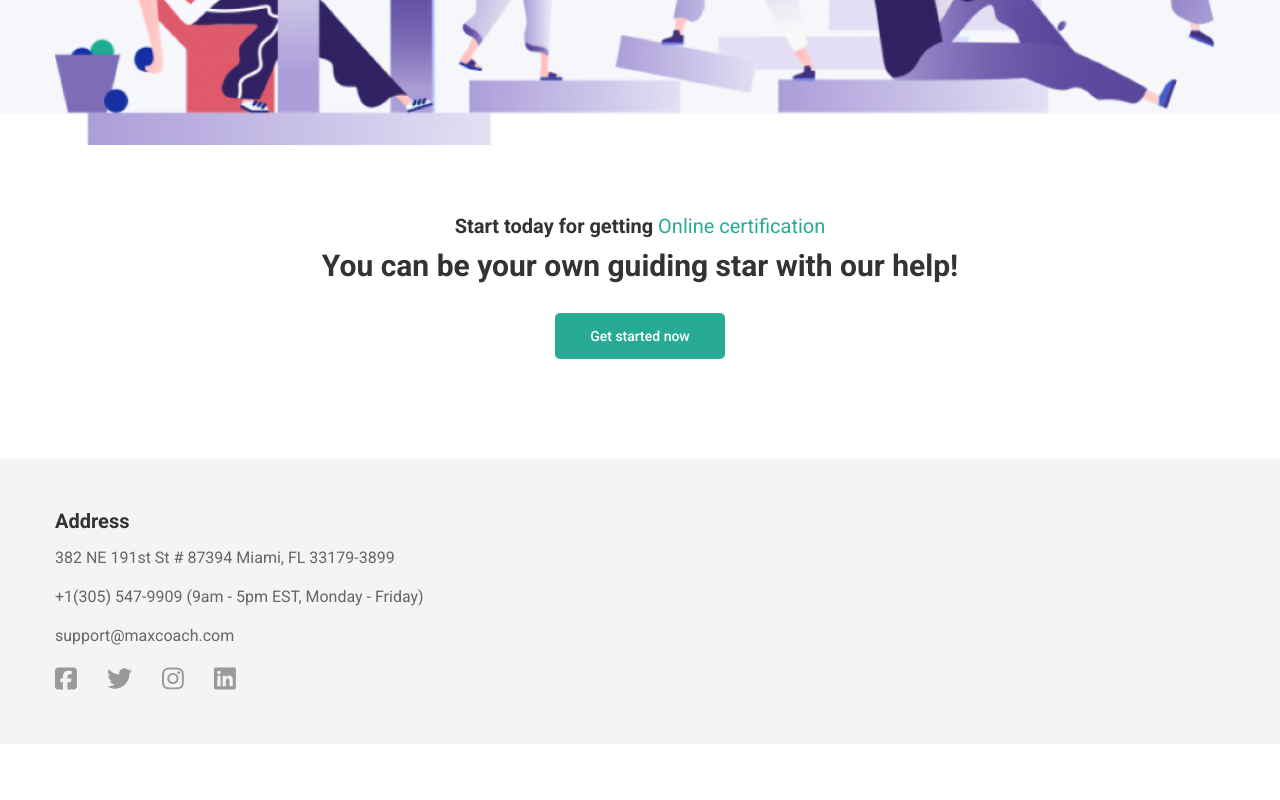
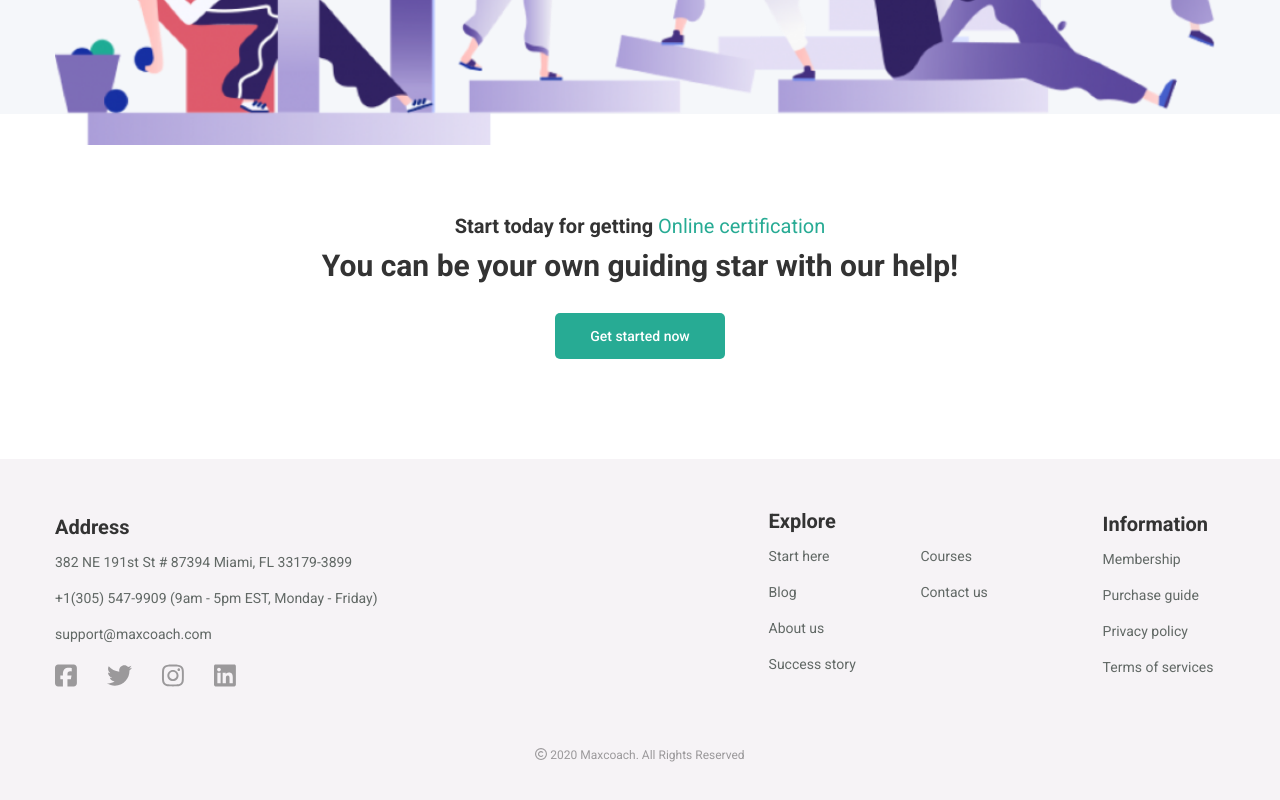
Before and after one commit to Pierfran992/proj-html-vuejs, a Vue app: page / in a window 1280 px wide. Shown: the part 5383-6183 px from the top of the page. Before the commit the page ends 6127 px from the top, so only its background shows below. Built offline with nearby package versions, Linux system fonts and the light colour scheme.

Commit message:
Completato lo sviluppo del componente AppFooter: - corretto il ciclo for righe 20-21: -stampato il menu explore con i dati presenti nello storejs.; -stampato il menu information con i dati presenti nello store.js; - inserito il copyright a fondo pagina;

```diff
--- a/src/components/AppFooter.vue
+++ b/src/components/AppFooter.vue
@@ -17,8 +17,8 @@ export default {
             <div class="ctn_contacts">
                 <!-- lista indirizzi -->
                 <h5>Address</h5>
-                <ul class="address" v-for="(elem, index) in store.address" :key="index">
-                    <li>
+                <ul class="address">
+                    <li v-for="(elem, index) in store.address" :key="index">
                         {{ elem }}
                     </li>
                 </ul>
@@ -34,8 +34,34 @@ export default {
 
             <!-- menu links -->
             <div class="ctn_menu_links">
+                <!-- menu explore -->
+                <div class="explore_list_slot">
+                    <h5>Explore</h5>
 
+                    <ul class="explore">
+                        <li v-for="(elem, index) in store.explore" :key="index">
+                            <a href="#">{{ elem }}</a>
+                        </li>
+                    </ul>
+                </div>
+
+                <!-- menu information -->
+                <div class="information_list_slot">
+                    <h5>Information</h5>
+
+                    <ul class="information">
+                        <li v-for="(elem, index) in store.information" :key="index">
+                            <a href="#">{{ elem }}</a>
+                        </li>
+                    </ul>
+                </div>
             </div>
+        </div>
+
+        <!-- Copyright -->
+        <div class="copyright">
+            <font-awesome-icon icon="fa-regular fa-copyright" />
+            <span> 2020 Maxcoach. All Rights Reserved</span>
         </div>
     </section>
 </template>
@@ -48,21 +74,32 @@ section {
     background-color: $sectionThirdColor;
     padding: 50px 0;
 
+}
+
+.container {
+    @include between();
+
     h5 {
         color: $fontPrimaryColor;
         font-size: 20px;
         margin-bottom: 15px;
     }
+
+    li {
+        color: $fontThirdCOlor;
+        font-size: 14px;
+        list-style: none;
+        margin-bottom: 20px;
+
+        a {
+            color: $fontThirdCOlor;
+            text-decoration: none;
+        }
+    }
 }
 
 .ctn_contacts {
     width: 50%;
-
-    li {
-        color: $fontThirdCOlor;
-        list-style: none;
-        margin-bottom: 20px;
-    }
 
     .ctn_social_icon {
         color: $fivecolor;
@@ -73,4 +110,28 @@ section {
         }
     }
 }
+
+.ctn_menu_links {
+    width: 40%;
+    @include center();
+    gap: 100px;
+
+    .explore_list_slot {
+        width: 50%;
+
+        .explore {
+            height: 150px;
+            @include column();
+            flex-wrap: wrap;
+            gap: 0 50px;
+        }
+    }
+}
+
+.copyright {
+    color: $fivecolor;
+    font-size: 12px;
+    text-align: center;
+    margin-top: 50px;
+}
 </style>
--- a/src/main.js
+++ b/src/main.js
@@ -29,22 +29,11 @@ import { faSquareFacebook } from '@fortawesome/free-brands-svg-icons'
 import { faTwitter } from '@fortawesome/free-brands-svg-icons'
 import { faInstagram } from '@fortawesome/free-brands-svg-icons'
 import { faLinkedin } from '@fortawesome/free-brands-svg-icons'
-
-
-
-
-
-
-
-
-
-
-
-
+import { faCopyright } from '@fortawesome/free-regular-svg-icons'
 
 
 /* add icons to the library */
-library.add(faUserSecret, faAngleDown, faCartShopping, faCircleUser, faMagnifyingGlass, faRulerCombined, faBook, faLifeRing, faCheck, faFileLines, faUser, faArrowRight, faCalendar, faEye, faFlag, faGear, faDesktop, faSquareFacebook, faTwitter, faInstagram, faLinkedin);
+library.add(faUserSecret, faAngleDown, faCartShopping, faCircleUser, faMagnifyingGlass, faRulerCombined, faBook, faLifeRing, faCheck, faFileLines, faUser, faArrowRight, faCalendar, faEye, faFlag, faGear, faDesktop, faSquareFacebook, faTwitter, faInstagram, faLinkedin, faCopyright);
 
 createApp(App)
     .component('font-awesome-icon', FontAwesomeIcon)
```
